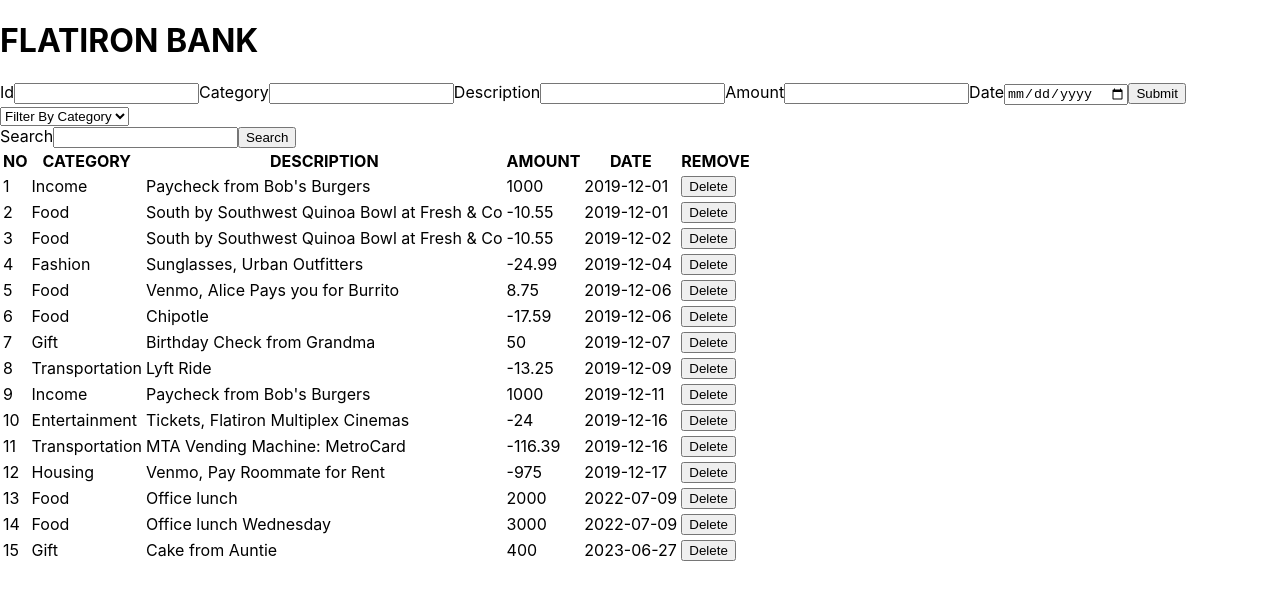
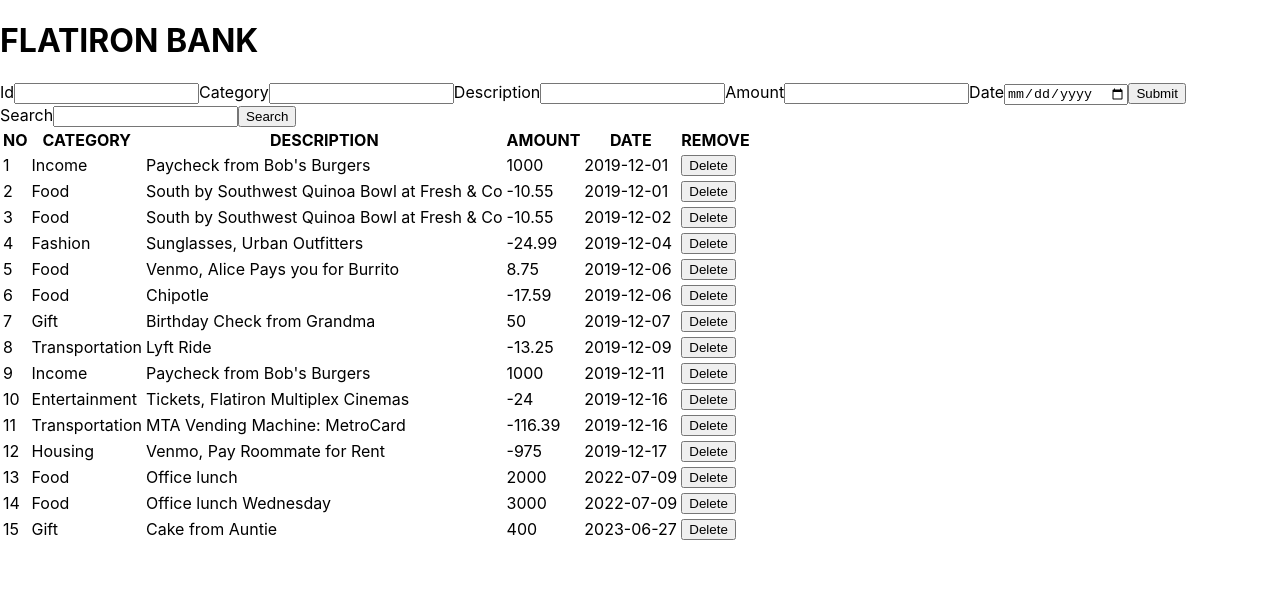
Before and after one commit to Gaitano123/phase2flatironbank, a React (Create React App) app: page / in a window 1280 px wide. Shown: the top 600 px of the page. Built offline with nearby package versions, Linux system fonts and the light colour scheme; data requests are answered from the project's data file.

Commit message:
Searching transaction by description

```diff
--- a/src/Components/Search.js
+++ b/src/Components/Search.js
@@ -1,12 +1,17 @@
 import React from "react";
 
-function Search () {
+function Search ({ search, onSearch}) {
+
+  function handleSubmit(event){
+    event.preventDefault();
+  }
+
     return(
      <form>
         <label>Search
-          <input type="text"/>
+          <input type="text" value={ search } onChange={(event) => onSearch(event.target.value)}/>
         </label>
-        <button type="submit">Search</button>
+        <button type="submit" onClick={handleSubmit}>Search</button>
       </form>
     )
 }
--- a/src/Components/Table.js
+++ b/src/Components/Table.js
@@ -1,26 +1,20 @@
 import React, {useState} from "react";
-import Select from "./Select";
 import Search from "./Search";
 import Delete from "./Delete";
 
 function Table({transactions, onDeleteTransaction}){
-  const [selectCategory, setSelectCategory] = useState("All")
+  const [searchData, setSearchData] = useState("")
 
-  function handleFilterCategory(event){
-    setSelectCategory(event.target.value)
+  function handleSearchData(value){
+    setSearchData(value)
   }
 
-  const filteredTransactions =
-   selectCategory === "All"
-   ? transactions
-   : transactions.filter((
-    (transaction) => transaction.category === selectCategory
-   ))
+
+   const filterTransactions = transactions.filter((transaction) => transaction.description.includes(searchData));
 
     return(
       <div>
-        <Select value={selectCategory} onChange={handleFilterCategory} />
-        <Search />
+        <Search search={ searchData } onSearch={handleSearchData}/>
         <table>
           <thead>
               <tr>
@@ -32,9 +26,9 @@ function Table({transactions, onDeleteTransaction}){
                 <th>REMOVE</th>
               </tr>
           </thead>
-          {Array.isArray(filteredTransactions) && filteredTransactions.length > 0 ? (
+          {Array.isArray(filterTransactions) && filterTransactions.length > 0 ? (
             <tbody>
-                {filteredTransactions.map((transaction, index) => (
+              {filterTransactions.map((transaction, index) => (
                 <tr key={transaction.id}>
                   <td>{index + 1}</td>
                   <td>{transaction.category}</td>
```
Lines whose indentation alone changed are shown as unchanged.
